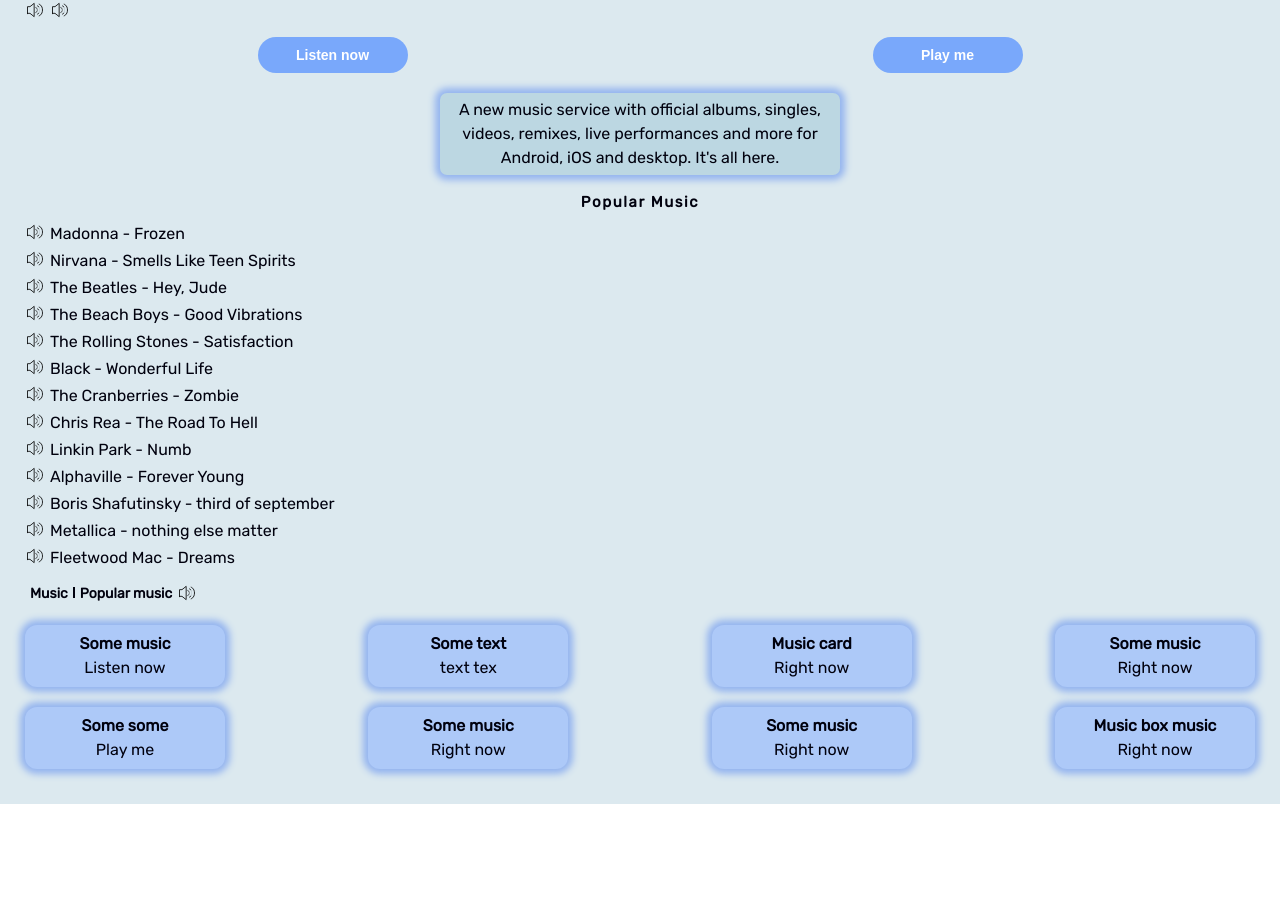
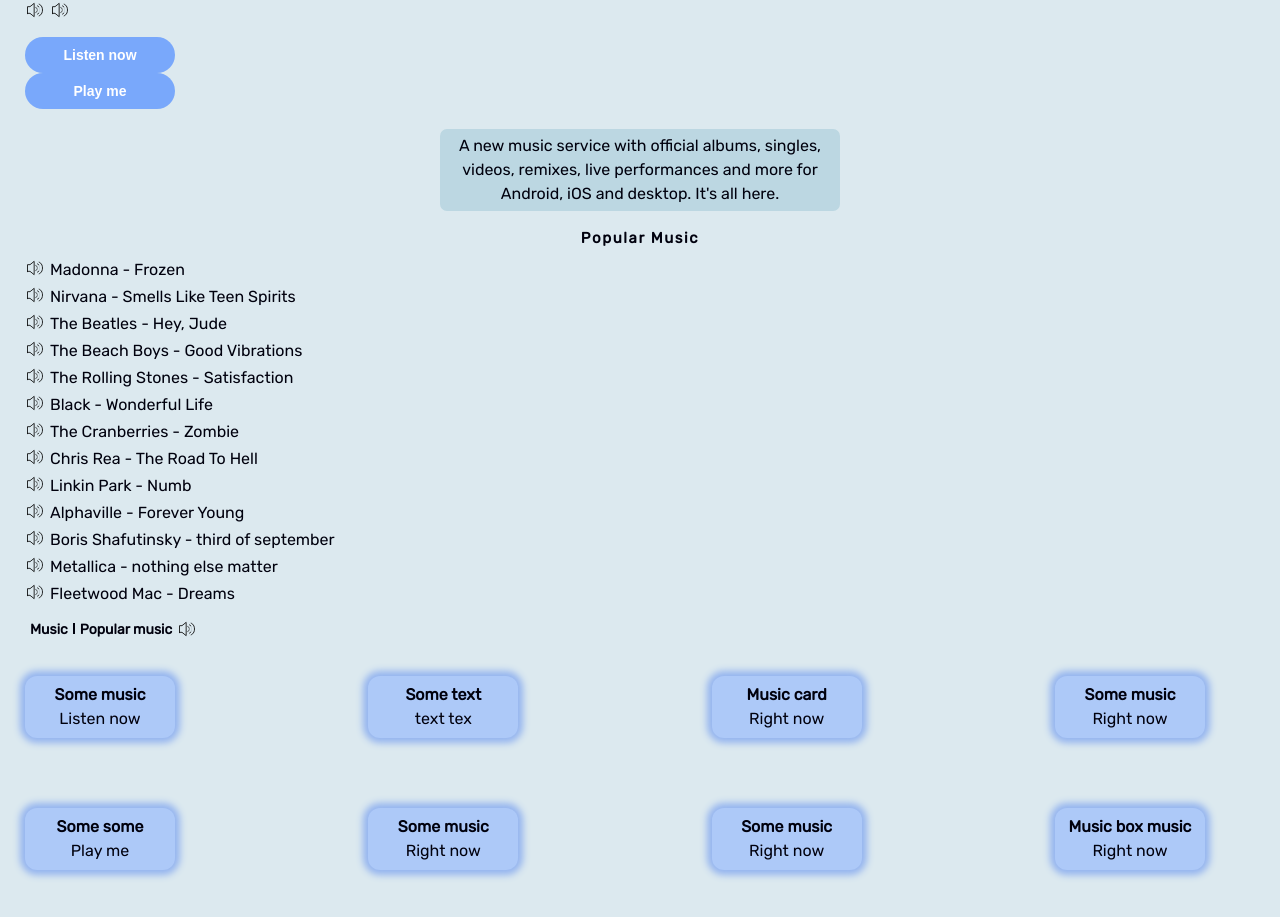
Before and after one commit to weltkind6/react-layout, a React (Create React App) app: page / in a window 1280 px wide. Shown: the part 597-1514 px from the top of the page. Before the commit the page ends 1401 px from the top, so only its background shows below. Built offline with nearby package versions, Linux system fonts and the light colour scheme; the HTML template or start-up script is replaced by a standard one.

Commit message:
card hover

```diff
--- a/src/componentns/Main/Main.tsx
+++ b/src/componentns/Main/Main.tsx
@@ -31,16 +31,17 @@
                         </div>
                     </div>
 
+                    <div>
                         <div className={styles.buttonsBlock}>
                             <Button children="Listen now" width="150px"/>
                             <Button children="Play me" width="150px"/>
                         </div>
-
                         <div className={styles.textBlock}>
                             <p>
                                 A new music service with official albums, singles, videos, remixes,
                                 live performances and more for Android, iOS and desktop. It's all here.
                             </p>
+                        </div>
                     </div>
 
                     <div className={styles.hits}>
@@ -67,13 +68,13 @@
                 </div>
 
                 <div className={styles.cardWrapper}>
-                    <div className={styles.cardContainer}>
+                    <div className={`${styles.cardContainer} ${styles.first}`}>
                         <BottomCard text="Some music" description="Listen now"/>
                         <BottomCard text="Some text" description="text tex"/>
                         <BottomCard text="Music card" description="Right now"/>
                         <BottomCard text="Some music" description="Right now"/>
                     </div>
-                    <div className={styles.cardContainer}>
+                    <div className={`${styles.cardContainer} ${styles.second}`}>
                         <BottomCard text="Some some" description="Play me"/>
                         <BottomCard text="Some music" description="Right now"/>
                         <BottomCard text="Some music" description="Right now"/>
--- a/src/componentns/Main/main.module.css
+++ b/src/componentns/Main/main.module.css
@@ -49,7 +49,6 @@
 }
 
 .textBlock {
-    box-shadow: 0 0 7px 5px #94b4ef;
     background: #bcd7e2;
     border-radius: 7px;
     max-width: 400px;
@@ -117,6 +116,16 @@
 .cardContainer {
     display: grid;
     grid-gap: 20px;
+    margin-bottom: 50px;
+}
+
+.first {
+    position: relative;
+    z-index: 10;
+}
+
+.last {
+    position: relative;
 }
 
 /*screen width 1000px*/
@@ -124,7 +133,7 @@
 @media (min-width: 1000px) {
 
     .buttonsBlock {
-        justify-content: space-around;
+        flex-direction: column;
     }
     .cardWrapper {
         display: flex;
@@ -132,8 +141,18 @@
         margin-bottom: 25px;
     }
 
+    .wordContainer {
+        margin-bottom: 30px;
+    }
+
     .cardContainer {
         display: flex;
         justify-content: space-between;
     }
+
+    .cardContent {
+        display: flex;
+        justify-content: space-between;
+    }
+
 }
--- a/src/componentns/common/BeatSvg.tsx
+++ b/src/componentns/common/BeatSvg.tsx
@@ -4,7 +4,14 @@
 const BeatSvg = () => {
     return (
         <div>
-            <BeatSvgIcon style={{ width: '35px', height: '35px', fill: '#dce9ef' }} />
+            <BeatSvgIcon style={
+                {
+                    width: '35px',
+                    height: '35px',
+                    fill: '#dce9ef',
+                    cursor: 'pointer'
+                }
+            } />
         </div>
     );
 };
--- a/src/componentns/common/BottomCard/BottomCard.tsx
+++ b/src/componentns/common/BottomCard/BottomCard.tsx
@@ -1,4 +1,4 @@
-import React from 'react';
+import React, {useState} from 'react';
 import styles from './styles.module.css';
 
 interface CardProps {
@@ -6,10 +6,35 @@
     description: string
 }
 const BottomCard: React.FC<CardProps> = ({text, description}) => {
+    const [isHovered, setIsHovered] = useState(true);
+    console.log(isHovered)
+
+    const mouseEventHandler = () => {
+        setTimeout(() => {
+            setIsHovered(false)
+        }, 500)
+    }
+    const mouseEventHandler2 = () => {
+        setTimeout(() => {
+            setIsHovered(true)
+        }, 500)
+    }
+
     return (
         <div className={styles.wrapper}>
-            <div>{text}</div>
-            <div>{description}</div>
+            <div className={styles.card}
+                 onMouseLeave={mouseEventHandler}
+                 onMouseEnter={mouseEventHandler2}>
+                <div>{text}</div>
+                <div>{description}</div>
+            </div>
+            <div className={isHovered ? `${styles.cardHover}`: `${styles.remove}`}>
+                Adjust the margin-top value as needed,
+                Adjust the margin-top value as needed,
+                Adjust the margin-top value as needed
+                Adjust the margin-top value as needed
+                Adjust the margin-top value as needed
+            </div>
         </div>
     );
 };
--- a/src/componentns/common/BottomCard/styles.module.css
+++ b/src/componentns/common/BottomCard/styles.module.css
@@ -1,14 +1,45 @@
 .wrapper {
+    position: relative;
+}
+
+.card {
     background: #adc9f8;
     border-radius: 12px;
     width: 150px;
     padding: 7px;
+    cursor: pointer;
+    position: relative;
+    z-index: 5;
     box-shadow: 0 0 7px 5px #94b4ef;
 }
 
-.wrapper > div:first-child {
+.cardHover {
+    width: 150px;
+    background: #7aa8fe;
+    transition: .5s ease-in-out;
+    opacity: 0;
+    position: absolute;
+    top: 19%;
+}
+
+.card:hover {
+    box-shadow: 0 0 5px rgba(0, 0, 0, 0);
+    transition: .5s ease-in-out;
+}
+
+.card:hover + .cardHover {
+    opacity: 1;
+    transition: .7s ease-in-out;
+}
+
+.card > div:first-child {
     font-weight: 600;
 }
+
+.remove {
+    display: none;
+}
+
 
 @media (min-width: 1000px) {
     .wrapper {
--- a/src/componentns/common/SoundSvg.tsx
+++ b/src/componentns/common/SoundSvg.tsx
@@ -13,6 +13,7 @@
                     width: '20px',
                     height: '20px',
                     fill: '#dce9ef',
+                    cursor: 'pointer',
                     marginRight}
             } />
         </div>
```
Lines whose indentation alone changed are shown as unchanged.
